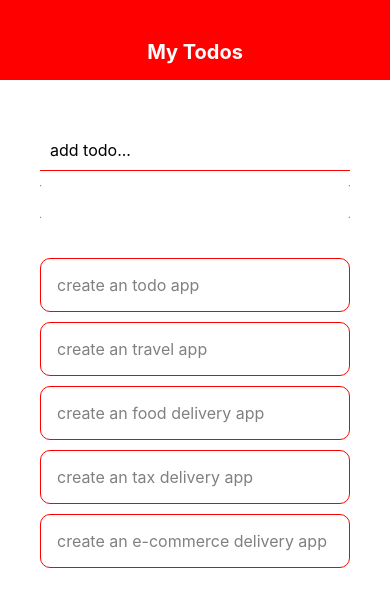
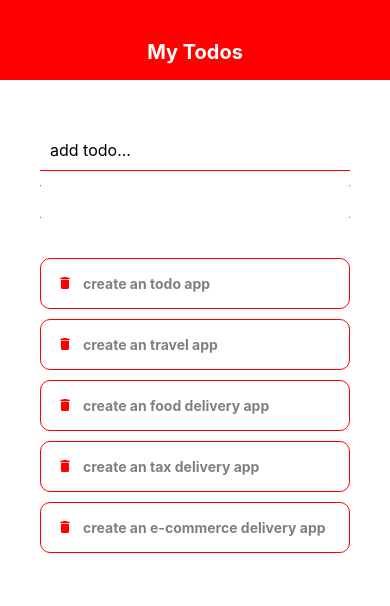
Before and after one commit to adnanali000/React-Native, a React Native app: screen / in a window 390 px wide. Shown: the top 606 px of the page. Built offline with nearby package versions, Linux system fonts and the light colour scheme.

Commit message:
flex box and icon work todo completed

```diff
--- a/App.js
+++ b/App.js
@@ -4,6 +4,7 @@ import { StyleSheet, Text, View,FlatList,Alert,TouchableWithoutFeedback,Keyboard
 import Header from './components/Header';
 import TodoItem from './components/TodoItem';
 import AddTodo from './components/AddTodo';
+import Sandbox from './components/Sandbox';
 
 
 export default function App() {
@@ -40,6 +41,7 @@ export default function App() {
 
 
   return (
+    // <Sandbox />
   <TouchableWithoutFeedback onPress={()=>{
     Keyboard.dismiss();
   }}>
@@ -71,10 +73,14 @@ const styles = StyleSheet.create({
     backgroundColor: '#fff',
   },
   content:{
-    padding:40
+    padding:40,
+    // backgroundColor:'pink',
+    flex:1
   },
   list:{
-    marginTop:30
+    marginTop:30,
+    // backgroundColor:'yellow',
+    flex:1
   }
 
 
--- /dev/null
+++ b/components/Sandbox.js
@@ -0,0 +1,47 @@
+import React from 'react'
+import { StyleSheet, Text, View,FlatList} from 'react-native';
+
+
+export default function Sandbox() {
+    return (
+        <View style={styles.container}>
+            <Text style={styles.boxone}>Sandbox</Text>
+            <Text style={styles.boxtwo}>Sandbox</Text>
+            <Text style={styles.boxthree}>Sandbox</Text>
+            <Text style={styles.boxfour}>Sandbox</Text>
+
+        </View>
+    )
+}
+
+const styles = StyleSheet.create({
+    container:{
+        // flex:1,
+        flexDirection:'row',
+        justifyContent:'space-around',
+        alignItems:'center',
+        paddingTop:40,
+        backgroundColor:'#ddd'
+    },
+    boxone:{
+        flex:1,
+        backgroundColor:'red',
+        padding:10
+    },
+    boxtwo:{
+        flex:2,
+        backgroundColor:'green',
+        padding:20
+    },
+    boxthree:{
+        flex:1,
+        backgroundColor:'blue',
+        padding:30
+    },
+    boxfour:{
+        flex:2,
+        backgroundColor:'yellow',
+        padding:40
+    }
+
+})
--- a/components/TodoItem.js
+++ b/components/TodoItem.js
@@ -1,12 +1,16 @@
 import React from 'react'
-import { StyleSheet, Text,TouchableOpacity} from 'react-native';
+import { View, StyleSheet, Text,TouchableOpacity} from 'react-native';
+import { MaterialIcons } from '@expo/vector-icons';
 
 
 
 export default function TodoItem({item,deleteHandler}) {
     return (
         <TouchableOpacity onPress={()=>deleteHandler(item.key)}>
-            <Text style={styles.item}>{item.text}</Text>
+            <View style={styles.item}>
+            <MaterialIcons name='delete' size={16} color='red'/>
+                <Text style={styles.itemText}>{item.text}</Text>
+            </View>
         </TouchableOpacity>
 
     )
@@ -20,7 +24,14 @@ const styles = StyleSheet.create({
         padding:16,
         borderColor:'red',
         borderRadius:10,
-        fontSize:16
+        fontSize:16,
+        flexDirection:'row'
+
+    },
+    itemText:{
+        marginLeft:10,
+        color:'grey',
+        fontWeight:'bold'
 
     }
 
```
